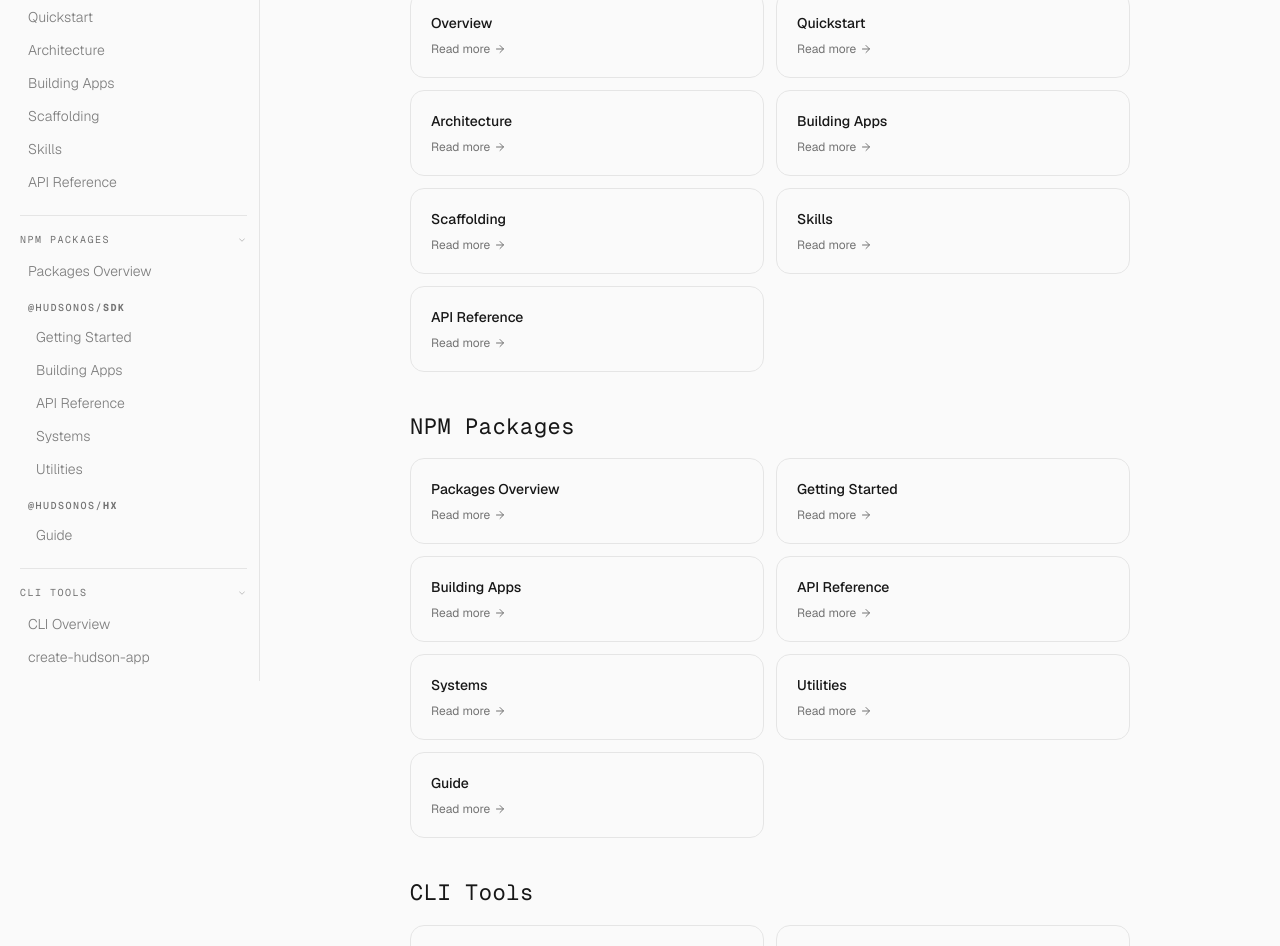
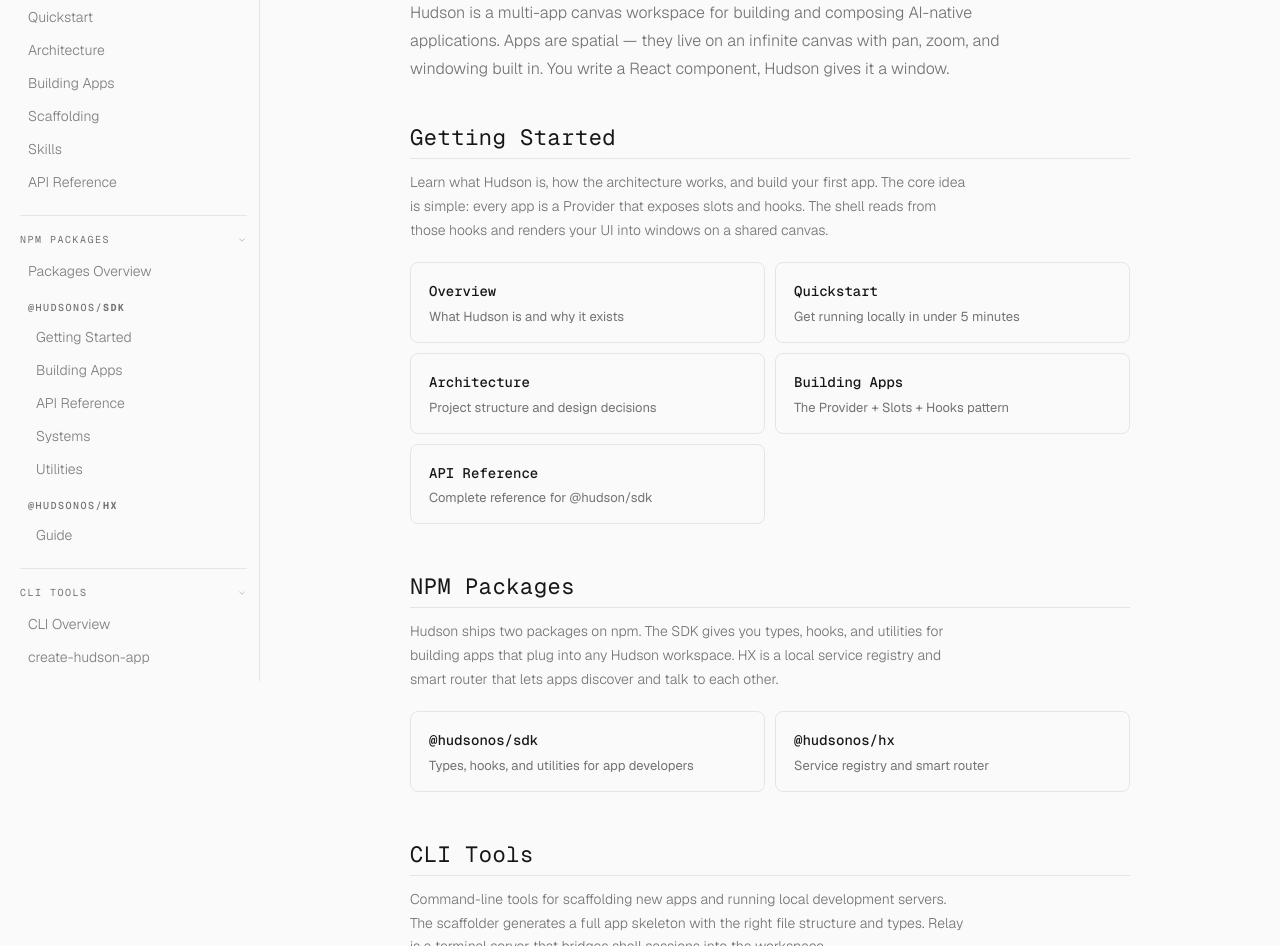
Before and after one commit to arach/hudsonos, an Astro site in the folder hudson-docs/: page /docs in a window 1280 px wide. Shown: the part 119-1065 px from the top of the page. Built offline with nearby package versions, Linux system fonts and the light colour scheme; Astro itself is replaced by a stand-in of ours.

Commit message:
✨ Docs index with section intros + fix header nav links
- Hudson → hudsonos.com, Docs → /docs/ index
- Rewrite index page with intro paragraphs and categorized cards
  for Getting Started, NPM Packages, CLI Tools, and Prompts

```diff
--- a/hudson-docs/src/layouts/DocsLayout.astro
+++ b/hudson-docs/src/layouts/DocsLayout.astro
@@ -19,9 +19,9 @@ const filtered = headings.filter((h) => h.depth >= 2 && h.depth <= 3)
     <!-- Header bar -->
     <header class="dl-header" data-pagefind-ignore>
       <div class="dl-header-left">
-        <a href="/" class="dl-header-brand">Hudson</a>
+        <a href="https://hudsonos.com" class="dl-header-brand">Hudson</a>
         <span class="dl-header-sep">/</span>
-        <a href="/" class="dl-header-brand dl-header-brand--active">Docs</a>
+        <a href="/docs/" class="dl-header-brand dl-header-brand--active">Docs</a>
       </div>
       <div class="dl-header-right">
         <a href="/llms.txt" target="_blank" rel="noopener noreferrer" class="dl-header-link">llms.txt</a>
--- a/hudson-docs/src/pages/docs/index.astro
+++ b/hudson-docs/src/pages/docs/index.astro
@@ -1,28 +1,179 @@
 ---
 import DocsLayout from '../../layouts/DocsLayout.astro'
-import { navGroups } from '../../lib/nav'
 ---
 
 <DocsLayout title="Documentation" headings={[]} rawMarkdown="" agentMarkdown="">
-  <div class="space-y-10">
-    {navGroups.map((group) => (
-      <div>
-        <h2 id={group.id} class="text-xl font-semibold tracking-tight mb-4" style="border: none; margin-top: 0; padding-top: 0;">{group.title}</h2>
-        <div style="display: grid; grid-template-columns: repeat(auto-fill, minmax(260px, 1fr)); gap: 12px;">
-          {group.items.map((item) => (
-            <a
-              href={item.href}
-              class="group block rounded-lg border border-[var(--color-border)] p-5 text-sm no-underline transition hover:border-[var(--color-text-muted)] hover:bg-[var(--color-surface)]"
-            >
-              <span class="font-medium text-[var(--color-text)]">{item.title}</span>
-              <span class="mt-2 flex items-center gap-1 text-xs text-[var(--color-text-muted)]">
-                Read more
-                <svg width="12" height="12" viewBox="0 0 24 24" fill="none" stroke="currentColor" stroke-width="2" stroke-linecap="round" stroke-linejoin="round"><path d="M5 12h14M12 5l7 7-7 7"/></svg>
-              </span>
-            </a>
-          ))}
-        </div>
+  <div class="docs-index">
+    <h1>Hudson Documentation</h1>
+    <p class="docs-index-lead">
+      Hudson is a multi-app canvas workspace for building and composing AI-native applications.
+      Apps are spatial — they live on an infinite canvas with pan, zoom, and windowing built in.
+      You write a React component, Hudson gives it a window.
+    </p>
+
+    <section class="docs-index-section">
+      <h2>Getting Started</h2>
+      <p>
+        Learn what Hudson is, how the architecture works, and build your first app.
+        The core idea is simple: every app is a Provider that exposes slots and hooks.
+        The shell reads from those hooks and renders your UI into windows on a shared canvas.
+      </p>
+      <div class="docs-index-grid">
+        <a href="/docs/overview" class="docs-index-card">
+          <span class="docs-index-card-title">Overview</span>
+          <span class="docs-index-card-desc">What Hudson is and why it exists</span>
+        </a>
+        <a href="/docs/quickstart" class="docs-index-card">
+          <span class="docs-index-card-title">Quickstart</span>
+          <span class="docs-index-card-desc">Get running locally in under 5 minutes</span>
+        </a>
+        <a href="/docs/architecture" class="docs-index-card">
+          <span class="docs-index-card-title">Architecture</span>
+          <span class="docs-index-card-desc">Project structure and design decisions</span>
+        </a>
+        <a href="/docs/building-apps" class="docs-index-card">
+          <span class="docs-index-card-title">Building Apps</span>
+          <span class="docs-index-card-desc">The Provider + Slots + Hooks pattern</span>
+        </a>
+        <a href="/docs/api" class="docs-index-card">
+          <span class="docs-index-card-title">API Reference</span>
+          <span class="docs-index-card-desc">Complete reference for @hudson/sdk</span>
+        </a>
       </div>
-    ))}
+    </section>
+
+    <section class="docs-index-section">
+      <h2>NPM Packages</h2>
+      <p>
+        Hudson ships two packages on npm. The SDK gives you types, hooks, and utilities
+        for building apps that plug into any Hudson workspace. HX is a local service registry
+        and smart router that lets apps discover and talk to each other.
+      </p>
+      <div class="docs-index-grid">
+        <a href="/docs/npm/sdk/getting-started" class="docs-index-card">
+          <span class="docs-index-card-title">@hudsonos/sdk</span>
+          <span class="docs-index-card-desc">Types, hooks, and utilities for app developers</span>
+        </a>
+        <a href="/docs/npm/hx/hx" class="docs-index-card">
+          <span class="docs-index-card-title">@hudsonos/hx</span>
+          <span class="docs-index-card-desc">Service registry and smart router</span>
+        </a>
+      </div>
+    </section>
+
+    <section class="docs-index-section">
+      <h2>CLI Tools</h2>
+      <p>
+        Command-line tools for scaffolding new apps and running local development servers.
+        The scaffolder generates a full app skeleton with the right file structure and types.
+        Relay is a terminal server that bridges shell sessions into the workspace.
+      </p>
+      <div class="docs-index-grid">
+        <a href="/docs/cli/create-hudson-app" class="docs-index-card">
+          <span class="docs-index-card-title">create-hudson-app</span>
+          <span class="docs-index-card-desc">Scaffold a new Hudson app</span>
+        </a>
+        <a href="/docs/cli/relay" class="docs-index-card">
+          <span class="docs-index-card-title">Relay</span>
+          <span class="docs-index-card-desc">Terminal server for workspace integration</span>
+        </a>
+      </div>
+    </section>
+
+    <section class="docs-index-section">
+      <h2>Prompts</h2>
+      <p>
+        Structured prompts you can feed to an AI agent to generate Hudson apps and features.
+        These are tested prompt templates that produce working code following Hudson conventions.
+      </p>
+      <div class="docs-index-grid">
+        <a href="/docs/prompts/create-app" class="docs-index-card">
+          <span class="docs-index-card-title">Create a New App</span>
+          <span class="docs-index-card-desc">Prompt template for generating a full app</span>
+        </a>
+        <a href="/docs/prompts/add-intents" class="docs-index-card">
+          <span class="docs-index-card-title">Add Intents</span>
+          <span class="docs-index-card-desc">Prompt template for adding inter-app intents</span>
+        </a>
+      </div>
+    </section>
   </div>
+
+  <style is:inline>
+    .docs-index h1 {
+      font-family: 'Geist Mono', monospace;
+      font-weight: 400;
+      letter-spacing: 0.025em;
+      font-size: 2rem;
+      color: var(--color-text);
+      margin: 0 0 1rem;
+      line-height: 1.2;
+    }
+
+    .docs-index-lead {
+      font-size: 16px;
+      line-height: 1.75;
+      color: var(--color-text-muted);
+      margin-bottom: 3rem;
+      max-width: 600px;
+    }
+
+    .docs-index-section {
+      margin-bottom: 3rem;
+    }
+
+    .docs-index-section h2 {
+      font-family: 'Geist Mono', monospace;
+      font-weight: 400;
+      letter-spacing: 0.025em;
+      font-size: 1.25rem;
+      color: var(--color-text);
+      margin: 0 0 0.5rem;
+      padding: 0;
+      border: none;
+    }
+
+    .docs-index-section > p {
+      font-size: 14px;
+      line-height: 1.7;
+      color: var(--color-text-muted);
+      margin-bottom: 1.25rem;
+      max-width: 560px;
+    }
+
+    .docs-index-grid {
+      display: grid;
+      grid-template-columns: repeat(auto-fill, minmax(240px, 1fr));
+      gap: 10px;
+    }
+
+    .docs-index-card {
+      display: flex;
+      flex-direction: column;
+      gap: 4px;
+      padding: 16px 18px;
+      border-radius: 8px;
+      border: 1px solid var(--color-border);
+      text-decoration: none;
+      transition: border-color 0.15s, background 0.15s;
+    }
+
+    .docs-index-card:hover {
+      border-color: var(--color-text-muted);
+      background: var(--color-surface);
+    }
+
+    .docs-index-card-title {
+      font-family: 'Geist Mono', monospace;
+      font-size: 14px;
+      font-weight: 500;
+      color: var(--color-text);
+    }
+
+    .docs-index-card-desc {
+      font-size: 13px;
+      color: var(--color-text-muted);
+      line-height: 1.4;
+    }
+  </style>
 </DocsLayout>
```
